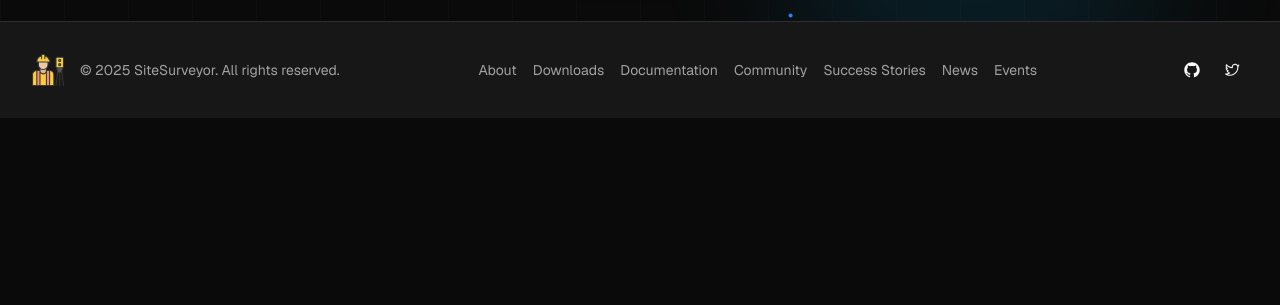
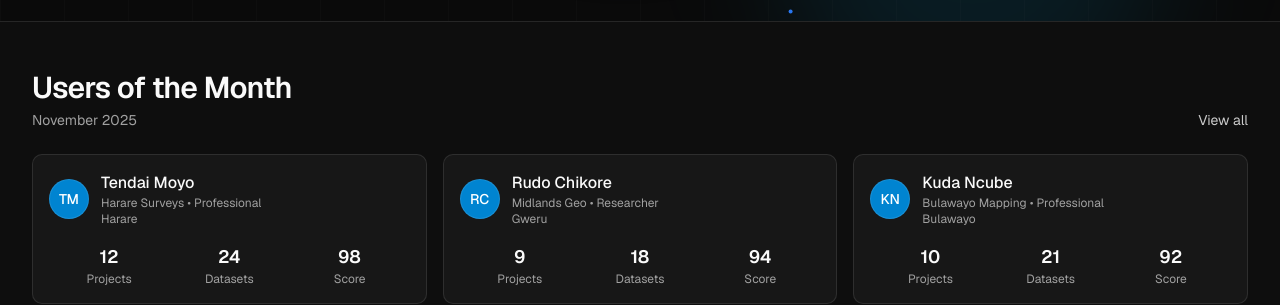
Before and after one commit to ConsoleMangena/sitesurveyorsite, a Next.js app: page / in a window 1280 px wide. Shown: the part 522-827 px from the top of the page. Built offline with nearby package versions, Linux system fonts and the light colour scheme; no server answers.

Commit message:
chore: redeploy - rebuild with Appwrite leaderboard env

```diff
--- a/app/page.tsx
+++ b/app/page.tsx
@@ -1,10 +1,12 @@
 import Hero from "@/components/hero";
 import Footer from "@/components/footer";
+import BestUsers from "@/components/best-users";
 
 export default function Home() {
   return (
     <main className="flex flex-col min-h-dvh">
       <Hero />
+      <BestUsers />
       <Footer />
     </main>
   );
```
